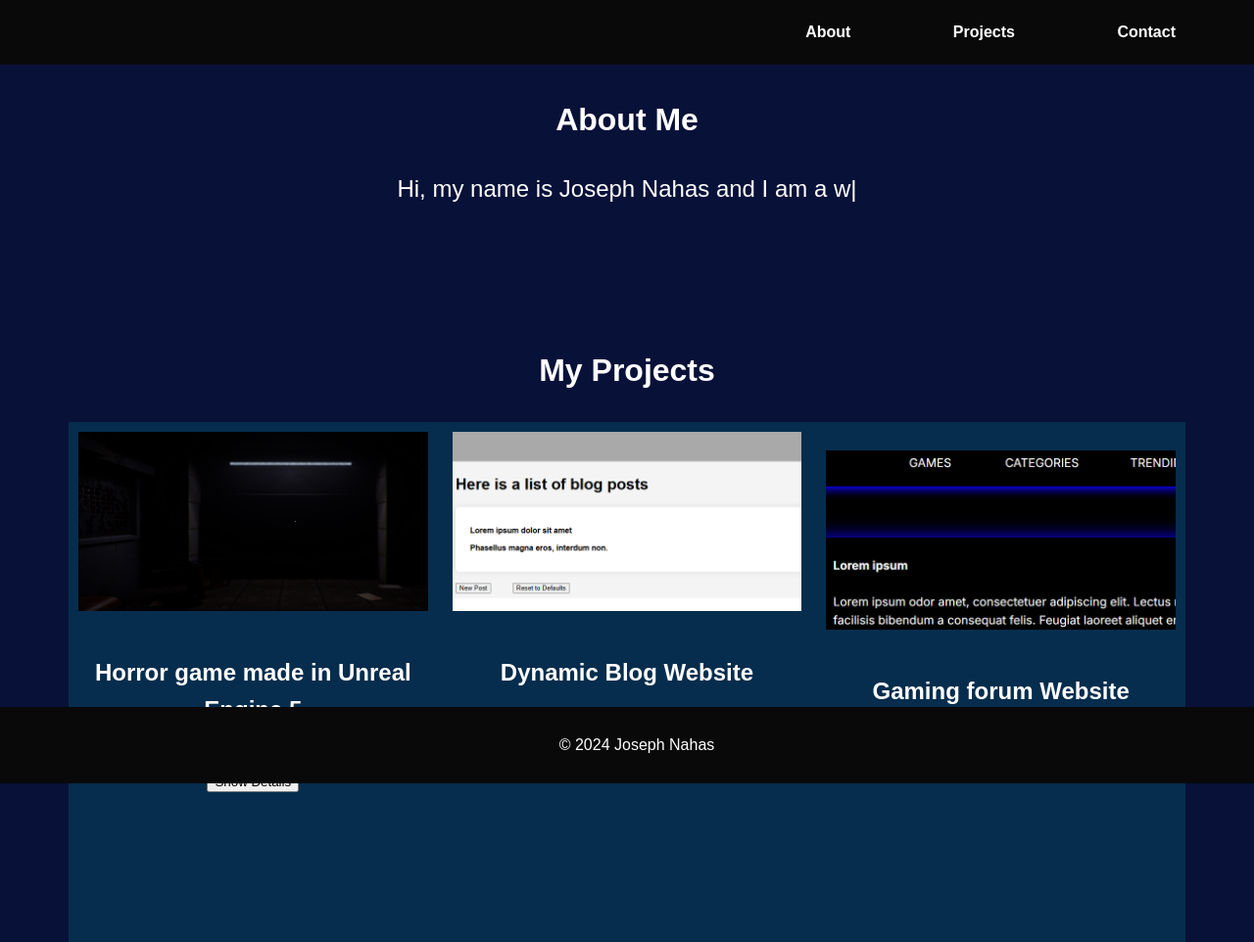
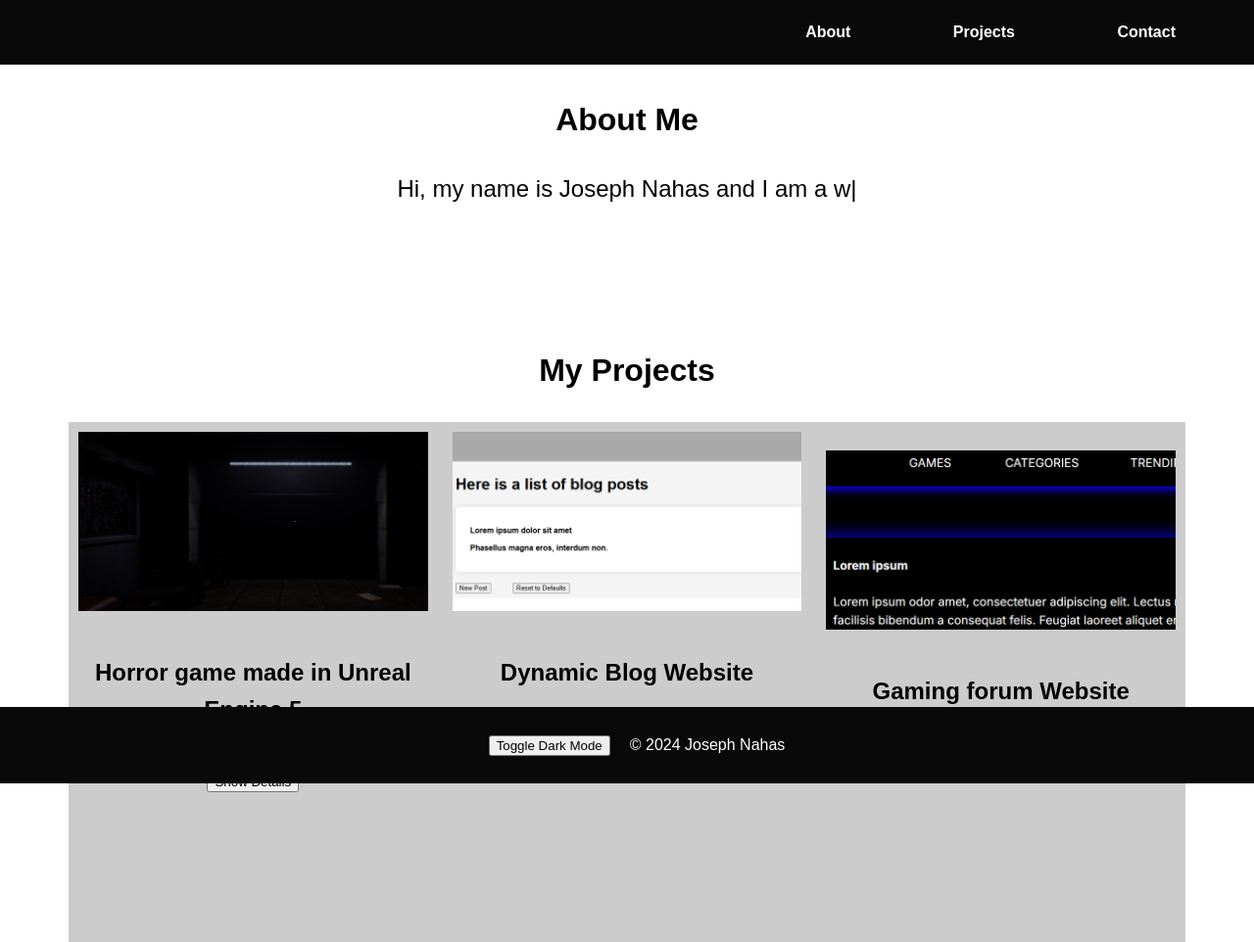
Before and after one commit to JosephNahas/my-portfolio, a plain HTML site: page index.html in a window 1280 px wide. Shown: the top 962 px of the page at 98% size. Drawn offline with nearby package versions, Linux system fonts and the light colour scheme.

Commit message:
Changed CSS to white and black, and added toggle button

```diff
--- a/css/styles.css
+++ b/css/styles.css
@@ -3,9 +3,15 @@ body {
     font-family: Arial, sans-serif;
     margin: 0;
     padding: 0;
-    background-color:#081138;
+    background-color: white;
     line-height: 1.6;
+    color: black;
 }
+
+html {
+    scroll-behavior: smooth;
+}
+
 
 header, footer {
     background-color: #090909;
@@ -36,22 +42,36 @@ nav a{
 }
 
 h2{
-    color: white;
+    color: black;
     font-size: xx-large;
 }
 
 section {
     padding: 20px;
     margin: 50px;
-    color: white;
+    color: black;
     font-size: x-large;
     text-align: center;
+}
+
+.dark-mode {
+    background-color: #333;
+    color: #fff;
+}
+
+
+section a{
+    color: black;
 }
 
 footer {
     background-color: #090909;
     color: white;
     text-align: center;
+    align-items: center;
+    justify-content: center;
+    display: flex;
+    gap: 20px;
     padding: 10px;
     position: fixed;
     width: 100%;
@@ -63,7 +83,7 @@ footer {
     grid-template-columns: repeat(3, 1fr);
     align-items: center;
     gap: 25px;
-    background-color: rgb(6, 45, 77);
+    background-color:#ccc;
     padding: 10px;
 }
 
@@ -76,7 +96,7 @@ footer {
 }
 
 .form{
-    background-color:rgb(6, 45, 77);
+    background-color:#ccc;
 }
 
 textarea {
--- a/index.html
+++ b/index.html
@@ -112,6 +112,7 @@
 
     <!-- Footer Section -->
     <footer>
+        <button id="toggleTheme">Toggle Dark Mode</button>
         <p>&copy; 2024 Joseph Nahas</p>
     </footer>
 </body>
```
